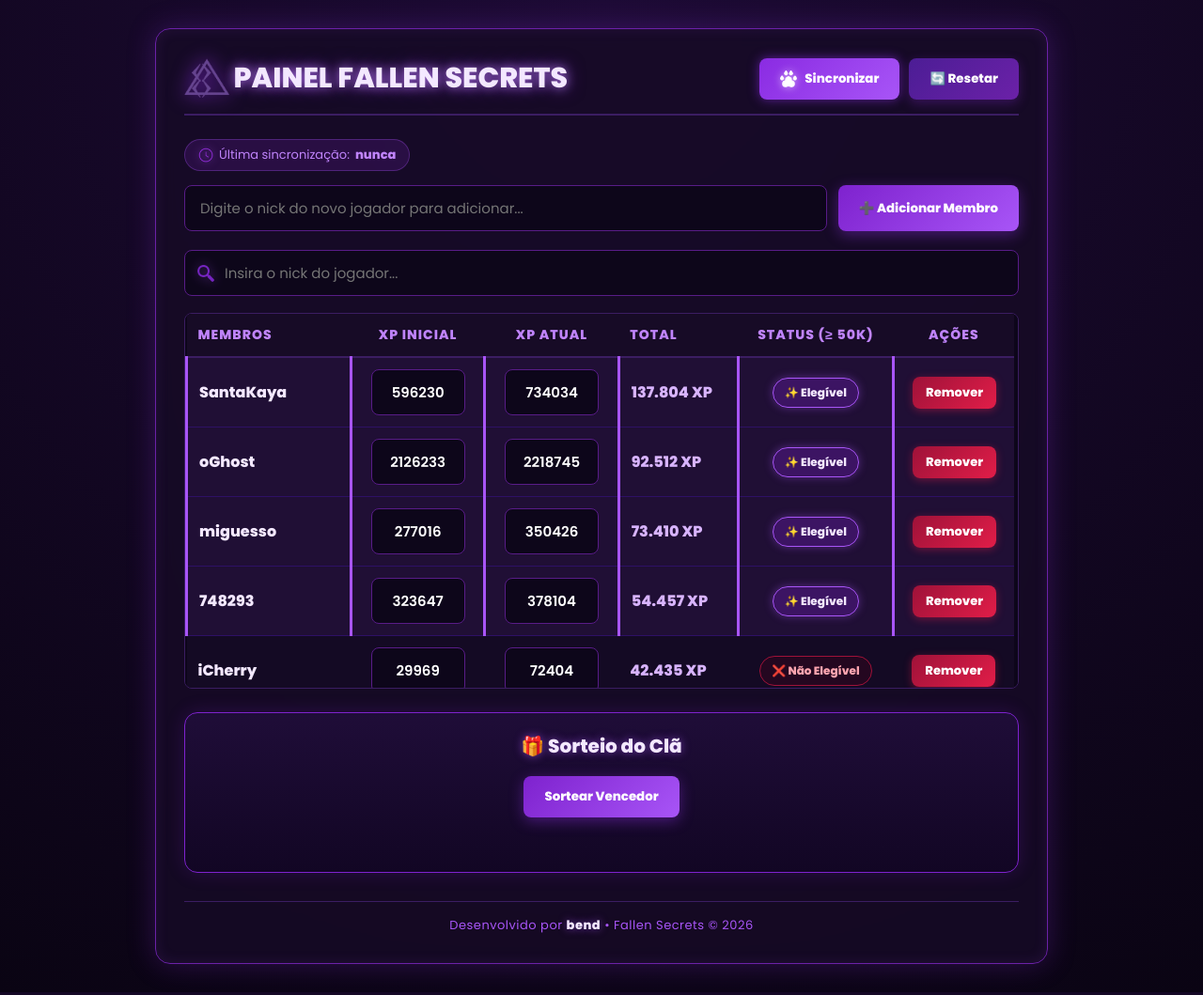
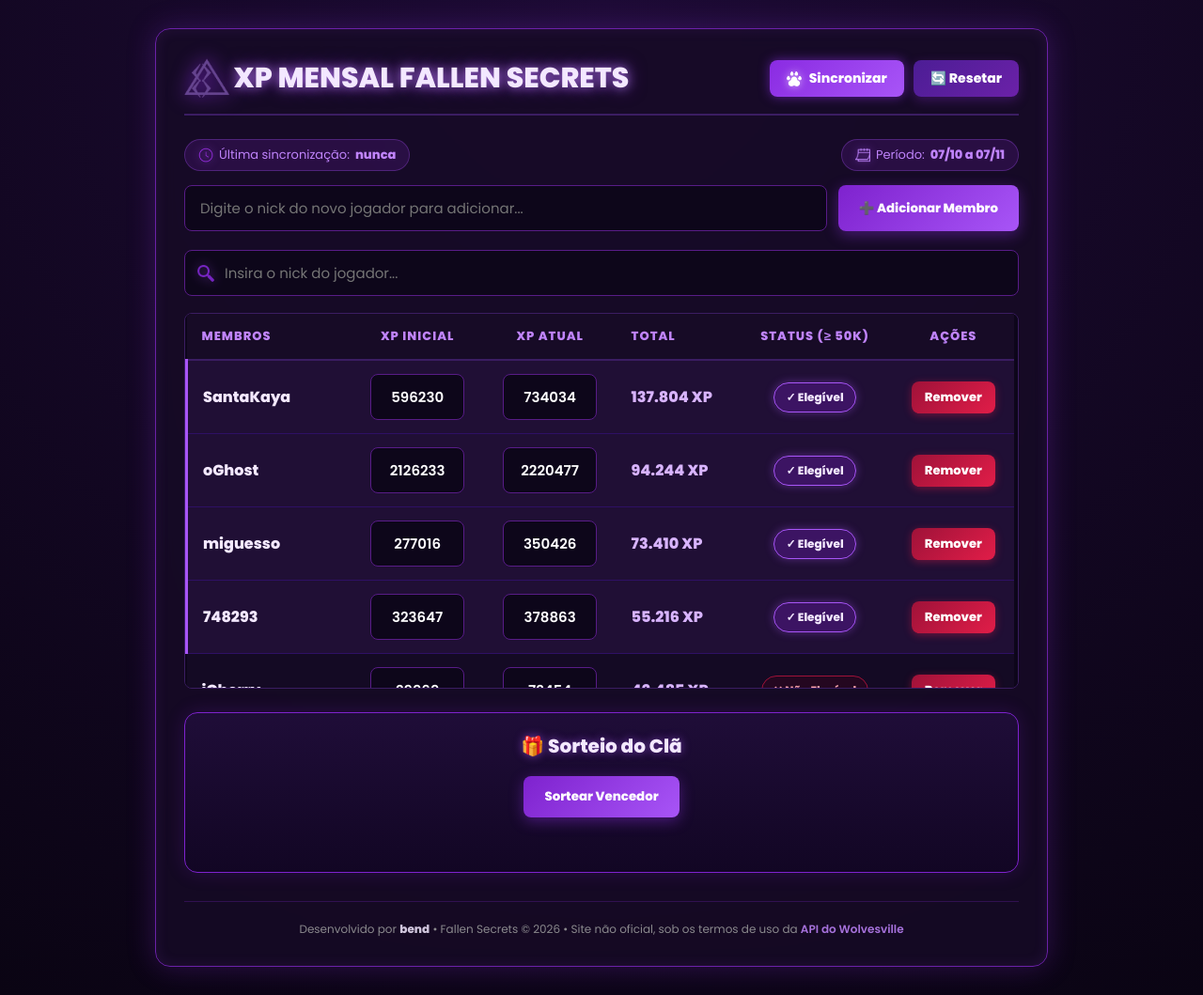
Before and after one commit to milgueu/fallen-secrets-painel, a Flask app: page /admin-secreto in a window 1280 px wide. Shown: the whole page at 94% size. Run offline with Flask 3, Linux system fonts and the light colour scheme.

Commit message:
atualizaçao de UI

```diff
--- a/templates/index.html
+++ b/templates/index.html
@@ -4,7 +4,7 @@
 <head>
     <meta charset="UTF-8">
     <meta name="viewport" content="width=device-width, initial-scale=1.0">
-    <title>Fallen Secrets - XP Mensal</title>
+    <title>FS • XP Mensal</title>
     <link rel="icon" href="{{ url_for('static', filename='logo.png') }}">
     <link rel="preload" as="image" href="{{ url_for('static', filename='sinc.png') }}">
     <link href="https://fonts.googleapis.com/css2?family=Poppins:wght@400;600;800&display=swap" rel="stylesheet">
@@ -61,10 +61,19 @@
             gap: 10px;
         }
 
-        .info-sinc {
+        /* BARRA DE STATUS (Última Sincronização + Período do Torneio) */
+        .status-bar {
+            display: flex;
+            justify-content: space-between;
+            align-items: center;
+            margin-bottom: 15px;
+            flex-wrap: wrap;
+            gap: 10px;
+        }
+
+        .info-sinc, .info-periodo {
             font-size: 13px;
             color: #c084fc;
-            margin-bottom: 15px;
             display: flex;
             align-items: center;
             gap: 6px;
@@ -159,14 +168,17 @@
             background: linear-gradient(135deg, #9333ea 0%, #c084fc 100%);
         }
 
+
         button.btn-sync {
             background: linear-gradient(135deg, #8a2be2 0%, #a855f7 100%);
             box-shadow: 0 0 12px rgba(138, 43, 226, 0.6);
+            padding: 9px 18px;
+            font-size: 14px;
         }
 
         .btn-sync img {
-            width: 18px;
-            height: 18px;
+            width: 16px;
+            height: 16px;
             object-fit: contain;
             vertical-align: middle;
             filter: drop-shadow(0 0 4px rgba(255, 255, 255, 0.6));
@@ -189,6 +201,8 @@
         button.btn-reset {
             background: linear-gradient(135deg, #4c1d95 0%, #6b21a8 100%);
             box-shadow: 0 4px 12px rgba(107, 33, 168, 0.4);
+            padding: 9px 18px;
+            font-size: 14px;
         }
 
         button.btn-danger {
@@ -229,8 +243,8 @@
         th {
             background: #170b26;
             color: #c084fc;
-            padding: 12px;
-            font-size: 14px;
+            padding: 14px 16px;
+            font-size: 13px;
             text-transform: uppercase;
             letter-spacing: 1px;
             border-bottom: 2px solid #3b1d62;
@@ -240,17 +254,23 @@
         }
 
         td {
-            padding: 12px;
+            padding: 14px 16px;
             background: #140a24;
             border-bottom: 1px solid #2e1065;
+            border-left: none;
+            border-right: none;
         }
 
         tr:hover td {
             background: #1c0e33;
         }
 
+        /* Destaque limpo e profissional para as linhas elegíveis */
         tr.elegivel-row td {
             background: rgba(168, 85, 247, 0.12);
+        }
+
+        tr.elegivel-row td:first-child {
             border-left: 3px solid #a855f7;
         }
 
@@ -273,6 +293,12 @@
             background: rgba(76, 5, 25, 0.3);
             border: 1px solid #9f1239;
             color: #fda4af;
+        }
+
+        .badge-isento {
+            background: rgba(255, 255, 255, 0.08);
+            border: 1px solid rgba(255, 255, 255, 0.2);
+            color: #a0a0a0;
         }
 
         .sorteio-box {
@@ -304,16 +330,27 @@
         .footer {
             text-align: center;
             margin-top: 30px;
-            padding-top: 15px;
-            border-top: 1px solid #3b1d62;
-            font-size: 13px;
-            color: #a855f7;
-            letter-spacing: 0.5px;
+            padding-top: 20px;
+            border-top: 1px solid rgba(107, 33, 168, 0.4);
+            font-size: 12px;
+            color: #a0a0a0;
+            opacity: 0.85;
         }
 
         .footer strong {
             color: #f3e8ff;
-            text-shadow: 0 0 8px rgba(168, 85, 247, 0.6);
+        }
+
+        .footer a.link-api {
+            color: #c084fc;
+            text-decoration: none;
+            font-weight: 600;
+            transition: color 0.2s ease;
+        }
+
+        .footer a.link-api:hover {
+            color: #d8b4fe;
+            text-decoration: underline;
         }
 
         @media (max-width: 600px) {
@@ -346,6 +383,16 @@
                 justify-content: center;
             }
 
+            .status-bar {
+                flex-direction: column;
+                align-items: stretch;
+            }
+
+            .info-sinc, .info-periodo {
+                width: 100%;
+                justify-content: center;
+            }
+
             .form-group {
                 flex-direction: column;
             }
@@ -367,11 +414,11 @@
             <h1>
                 <img src="{{ url_for('static', filename='logo.png') }}" alt="Logo do Clã"
                     style="height: 45px; vertical-align: middle; margin-right: -5px; border-radius: 6px; filter: drop-shadow(0 0 10px rgba(138, 43, 226, 0.9));">
-                <span style="font-size: 30px;">PAINEL FALLEN SECRETS</span>
+                <span style="font-size: 30px;">XP MENSAL FALLEN SECRETS</span>
             </h1>
             <div class="header-actions">
                 <button class="btn-sync" onclick="sincronizarXP(event)">
-                    <img src="{{ url_for('static', filename='lobo.png') }}" alt="Lobo"> Sincronizar
+                    <img src="{{ url_for('static', filename='lobo.png') }}" alt="Lobo"> <span id="texto-btn-sync">Sincronizar</span>
                 </button>
                 {% if modo_admin %}
                 <button class="btn-reset" onclick="virarMes()">🔄 Resetar</button>
@@ -379,11 +426,19 @@
             </div>
         </div>
 
-        <!-- SELO DE ÚLTIMA SINCRONIZAÇÃO -->
-        <div class="info-sinc">
-            <img src="{{ url_for('static', filename='relogio.png') }}" alt="Relógio"
-                style="width: 16px; height: 16px; object-fit: contain; vertical-align: middle; filter: drop-shadow(0 0 4px rgba(168, 85, 247, 0.6));">
-            Última sincronização: <strong id="texto-ultima-sinc">Carregando...</strong>
+        <!-- BARRA DE STATUS: ÚLTIMA SINCRONIZAÇÃO E PERÍODO DO TORNEIO -->
+        <div class="status-bar">
+            <div class="info-sinc">
+                <img src="{{ url_for('static', filename='relogio.png') }}" alt="Relógio"
+                    style="width: 16px; height: 16px; object-fit: contain; vertical-align: middle; filter: drop-shadow(0 0 4px rgba(168, 85, 247, 0.6));">
+                Última sincronização: <strong id="texto-ultima-sinc">Carregando...</strong>
+            </div>
+
+            <div class="info-periodo">
+                <img src="{{ url_for('static', filename='calendario.png') }}" alt="Calendário"
+                    style="width: 16px; height: 16px; object-fit: contain; vertical-align: middle; filter: drop-shadow(0 0 4px rgba(168, 85, 247, 0.6));">
+                Período: <strong>07/10 a 07/11</strong>
+            </div>
         </div>
 
         {% if modo_admin %}
@@ -429,11 +484,14 @@
         {% endif %}
 
         <div class="footer">
-            Desenvolvido por <strong>bend</strong> • Fallen Secrets © 2026
+            Desenvolvido por <strong>bend</strong> • Fallen Secrets © 2026 • Site não oficial, sob os termos de uso da <a href="https://api-docs.wolvesville.com/#/tos" target="_blank" class="link-api">API do Wolvesville</a>
         </div>
     </div>
 
     <script>
+        // Lista de contas isentas que não participam do sorteio e aparecem como "Não Participa" no final da tabela
+        const nicksExcluidos = ['Amelyth', 'bend', 'IHeaven_', 'deban'];
+
         const IS_ADMIN = document.body.getAttribute('data-admin') === 'true';
 
         async function carregarMembros() {
@@ -443,6 +501,12 @@
             tbody.innerHTML = '';
 
             membros.sort((a, b) => {
+                const isExcluidoA = nicksExcluidos.includes(a.nome);
+                const isExcluidoB = nicksExcluidos.includes(b.nome);
+
+                if (isExcluidoA && !isExcluidoB) return 1;
+                if (!isExcluidoA && isExcluidoB) return -1;
+
                 const initA = parseInt(a.xp_inicial) || 0;
                 const finA = parseInt(a.xp_final) || 0;
                 const ganhoA = finA > 0 ? (finA - initA) : 0;
@@ -458,7 +522,9 @@
                 const xpInit = parseInt(m.xp_inicial) || 0;
                 const xpFin = parseInt(m.xp_final) || 0;
                 const ganho = xpFin > 0 ? (xpFin - xpInit) : 0;
-                const elegivel = ganho >= 50000;
+
+                const ehExcluido = nicksExcluidos.includes(m.nome);
+                const elegivel = !ehExcluido && (ganho >= 50000);
 
                 const tr = document.createElement('tr');
                 if (elegivel) {
@@ -480,14 +546,21 @@
 
                 let acoesTd = IS_ADMIN ? `<td style="text-align: center;"><button class="btn-danger" onclick="removerMembro(${m.id})">Remover</button></td>` : '';
 
+                let statusBadge = '';
+                if (ehExcluido) {
+                    statusBadge = `<span class="badge badge-isento">✕ Não Participa</span>`;
+                } else if (elegivel) {
+                    statusBadge = `<span class="badge badge-success">✓ Elegível</span>`;
+                } else {
+                    statusBadge = `<span class="badge badge-danger">✕ Não Elegível</span>`;
+                }
+
                 tr.innerHTML = `
                     <td style="text-align: left;" class="membro-nome"><strong>${m.nome}</strong></td>
                     ${inputsXP}
                     <td style="text-align: left; color: #d8b4fe; font-weight: 700;">${ganho.toLocaleString('pt-BR')} XP</td>
                     <td style="text-align: center;">
-                        <span class="badge ${elegivel ? 'badge-success' : 'badge-danger'}">
-                            ${elegivel ? '✨ Elegível' : '❌ Não Elegível'}
-                        </span>
+                        ${statusBadge}
                     </td>
                     ${acoesTd}
                 `;
@@ -572,6 +645,8 @@
             const res = await fetch('/api/membros');
             const membros = await res.json();
             const elegiveis = membros.filter(m => {
+                if (nicksExcluidos.includes(m.nome)) return false;
+
                 const init = parseInt(m.xp_inicial) || 0;
                 const fin = parseInt(m.xp_final) || 0;
                 const ganho = fin > 0 ? (fin - init) : 0;
@@ -584,7 +659,7 @@
                 return;
             }
 
-            div.innerHTML = '🔮 Embalando as recompensas...';
+            div.innerHTML = 'Sorteando vencedor...';
             setTimeout(() => {
                 const vencedor = elegiveis[Math.floor(Math.random() * elegiveis.length)];
                 div.innerHTML = `🎉 Vencedor(a): <strong>${vencedor.nome}</strong>! 🏆`;
@@ -594,15 +669,17 @@
         async function sincronizarXP(event) {
             const btn = event.currentTarget || event.target.closest('button');
             const img = btn.querySelector('img');
+            const textoSpan = document.getElementById('texto-btn-sync');
 
-            // 1. Guarda o caminho original da imagem (lobo.png)
             const srcOriginal = img ? img.src : '';
-            // 2. Monta o caminho para a imagem sinc.png usando a mesma pasta estática
             const srcSinc = "{{ url_for('static', filename='sinc.png') }}";
 
             if (img) {
-                img.src = srcSinc;                  // Troca para o ícone de sincronizar
-                img.classList.add('syncing-spin');  // Põe a girar
+                img.src = srcSinc;
+                img.classList.add('syncing-spin');
+            }
+            if (textoSpan) {
+                textoSpan.innerText = "Sincronizando...";
             }
             btn.disabled = true;
 
@@ -618,8 +695,11 @@
                 alert("Erro de comunicação com o servidor.");
             } finally {
                 if (img) {
-                    img.classList.remove('syncing-spin'); // Para de girar
-                    img.src = srcOriginal;                 // Volta a ser o lobo.png
+                    img.classList.remove('syncing-spin');
+                    img.src = srcOriginal;
+                }
+                if (textoSpan) {
+                    textoSpan.innerText = "Sincronizar";
                 }
                 btn.disabled = false;
             }
```
Also changed, not shown: membros.json (+55 -13 lines), static/calendario.png (added).
